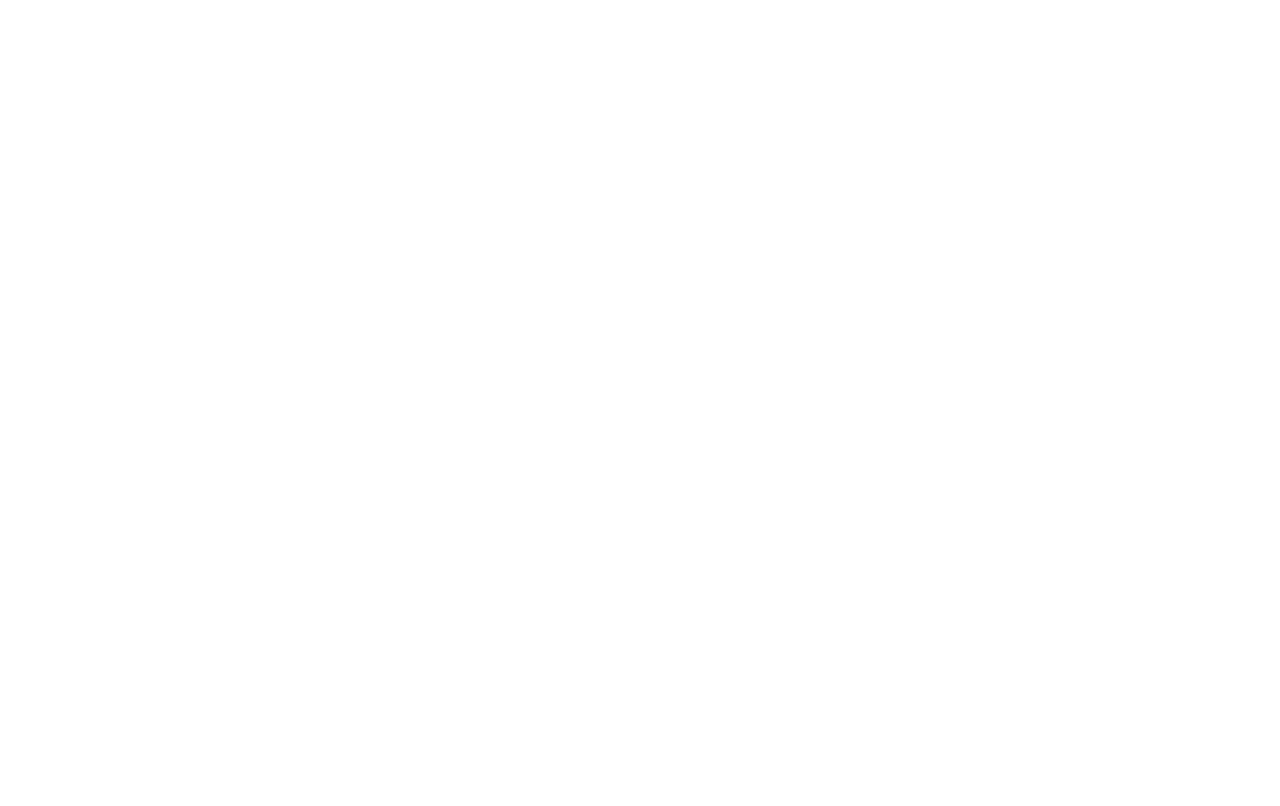
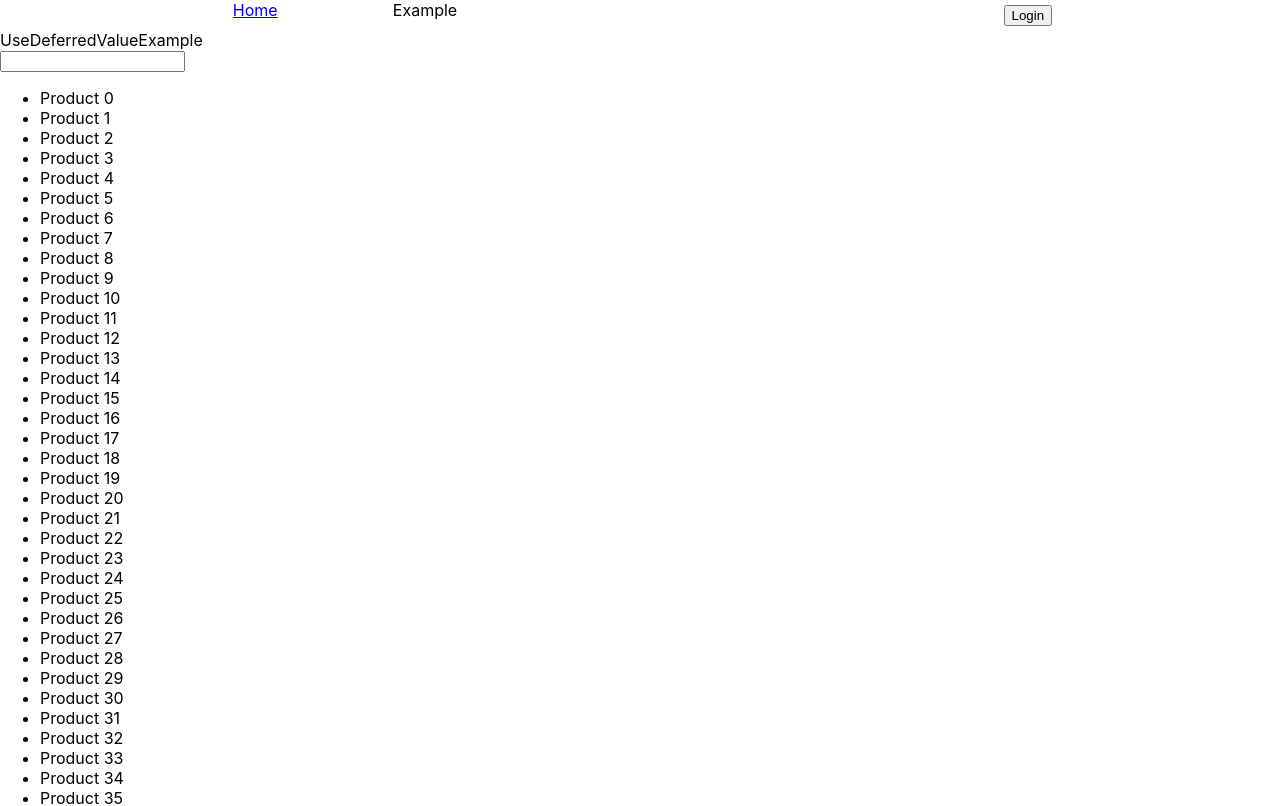
Before and after one commit to kane-nguyen-goldenowl/hook-example, a React (Create React App) app: page /use-deferred-value in a window 1280 px wide. Before the commit this address had no page. Shown: the top 806 px of the page. Built offline with nearby package versions, Linux system fonts and the light colour scheme.

Commit message:
useDeferredValue example

```diff
--- a/src/App.js
+++ b/src/App.js
@@ -15,6 +15,7 @@
 import UseCallbackExample from './screens/UseCallbackExample';
 import UseMemoExample from './screens/UseMemoExample';
 import UseTransitionExample from './screens/UseTransitionExample';
+import UseDeferredValueExample from './screens/UseDeferredValueExample';
 
 import {
   LocaleProvider
@@ -51,6 +52,8 @@
             </Route>
             <Route path="use-transition" element={<UseTransitionExample />}>
             </Route>
+            <Route path="use-deferred-value" element={<UseDeferredValueExample />}>
+            </Route>
           </Routes>
         </AuthProvider>
       </LocaleProvider>
--- a/src/components/Nav/index.js
+++ b/src/components/Nav/index.js
@@ -57,6 +57,9 @@
                         <li>
                             <Link to="/use-transition">Use Transition</Link>
                         </li>
+                        <li>
+                            <Link to="/use-deferred-value">Use Deferred Value</Link>
+                        </li>
                     </ul>
                 </li>
             </ul>
--- /dev/null
+++ b/src/screens/UseDeferredValueExample/index.js
@@ -0,0 +1,62 @@
+import React, {
+    useState,
+    useDeferredValue
+} from 'react';
+import Nav from '../../components/Nav';
+
+const generateProducts = (n) => {
+    console.log('generateProducts');
+    let productList = [];
+    for (let index = 0; index < n; index++) {
+        productList.push(`Product ${index}`);
+    }
+    return productList;
+}
+
+const initProductList = generateProducts(10000);
+
+const filterProductList = (searchKey) => {
+    if (!searchKey) return initProductList;
+    return initProductList.filter(item => item.includes(searchKey));
+}
+
+const ProductList = ({ productList }) => {
+    const deferredProductList = useDeferredValue(productList);
+    return (
+        <ul>
+            {
+                deferredProductList.map(item => (
+                    <li>
+                        {item}
+                    </li>
+                ))
+            }
+        </ul>
+    )
+}
+
+function UseDeferredValueExample() {
+    const [searchKey, setSearchKey] = useState("");
+    const filteredProductList = filterProductList(searchKey);
+
+    const handleSearchKeyChange = (e) => {
+        setSearchKey(e.target.value);
+    }
+
+    return (
+        <React.Fragment>
+            <Nav />
+            <div>
+                <div>
+                    UseDeferredValueExample
+                </div>
+            </div>
+            <div>
+                <input type='text' onChange={handleSearchKeyChange}></input>
+                <ProductList productList={filteredProductList}></ProductList>
+            </div>
+        </React.Fragment>
+    );
+}
+
+export default UseDeferredValueExample;
```
